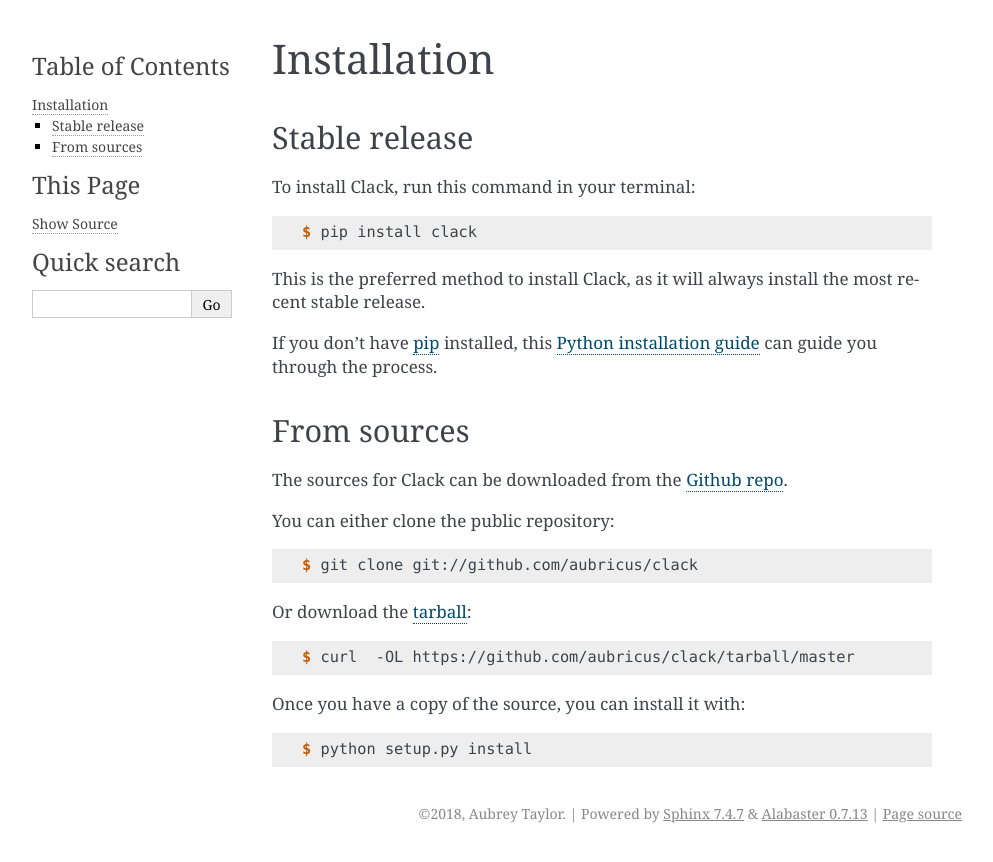
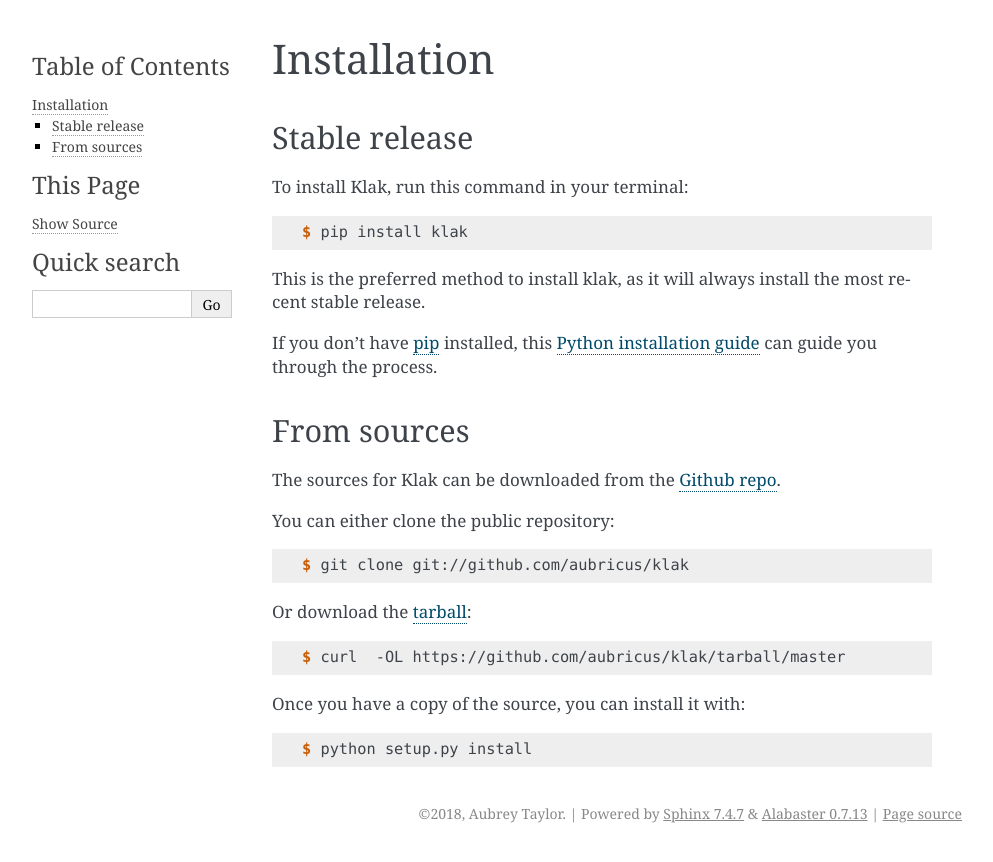
Before and after one commit to aubricus/klak, a Sphinx documentation site: the page built from docs/installation.rst, in a window 1280 px wide. Shown: the top 862 px of the page, without its empty margins (148-1141 px from the left). Built offline with Sphinx 7.4.7, drawn with Linux system fonts in a browser that asks for light colours; pages that are not in the unit, such as notebooks, are missing from menus.

Commit message:
refactor(project): Rename package to klak

```diff
--- a/docs/conf.py
+++ b/docs/conf.py
@@ -1,7 +1,7 @@
 #!/usr/bin/env python
 # -*- coding: utf-8 -*-
 #
-# clack documentation build configuration file, created by
+# Klak documentation build configuration file, created by
 # sphinx-quickstart on Fri Jun  9 13:47:02 2017.
 #
 # This file is execfile()d with the current directory set to its
@@ -22,7 +22,7 @@ import os
 import sys
 sys.path.insert(0, os.path.abspath('..'))
 
-import clack
+import klak
 
 # -- General configuration ---------------------------------------------
 
@@ -47,7 +47,7 @@ source_suffix = '.rst'
 master_doc = 'index'
 
 # General information about the project.
-project = u'Clack'
+project = u'klak'
 copyright = u"2018, Aubrey Taylor"
 author = u"Aubrey Taylor"
 
@@ -56,9 +56,9 @@ author = u"Aubrey Taylor"
 # the built documents.
 #
 # The short X.Y version.
-version = clack.__version__
+version = klak.__version__
 # The full version, including alpha/beta/rc tags.
-release = clack.__version__
+release = klak.__version__
 
 # The language for content autogenerated by Sphinx. Refer to documentation
 # for a list of supported languages.
@@ -101,7 +101,7 @@ html_static_path = ['_static']
 # -- Options for HTMLHelp output ---------------------------------------
 
 # Output file base name for HTML help builder.
-htmlhelp_basename = 'clackdoc'
+htmlhelp_basename = 'klakdoc'
 
 
 # -- Options for LaTeX output ------------------------------------------
@@ -128,8 +128,8 @@ latex_elements = {
 # (source start file, target name, title, author, documentclass
 # [howto, manual, or own class]).
 latex_documents = [
-    (master_doc, 'clack.tex',
-     u'Clack Documentation',
+    (master_doc, 'klak.tex',
+     u'Klak Documentation',
      u'Aubrey Taylor', 'manual'),
 ]
 
@@ -139,8 +139,8 @@ latex_documents = [
 # One entry per manual page. List of tuples
 # (source start file, name, description, authors, manual section).
 man_pages = [
-    (master_doc, 'clack',
-     u'Clack Documentation',
+    (master_doc, 'klak',
+     u'Klak Documentation',
      [author], 1)
 ]
 
@@ -151,10 +151,10 @@ man_pages = [
 # (source start file, target name, title, author,
 #  dir menu entry, description, category)
 texinfo_documents = [
-    (master_doc, 'clack',
-     u'Clack Documentation',
+    (master_doc, 'klak',
+     u'klak Documentation',
      author,
-     'clack',
+     'klak',
      'One line description of project.',
      'Miscellaneous'),
 ]
--- a/docs/index.rst
+++ b/docs/index.rst
@@ -1,4 +1,4 @@
-Welcome to Clack's documentation!
+Welcome to Klak's documentation!
 ======================================
 
 .. toctree::
--- a/docs/installation.rst
+++ b/docs/installation.rst
@@ -8,13 +8,13 @@ Installation
 Stable release
 --------------
 
-To install Clack, run this command in your terminal:
+To install Klak, run this command in your terminal:
 
 .. code-block:: console
 
-    $ pip install clack
+    $ pip install klak
 
-This is the preferred method to install Clack, as it will always install the most recent stable release.
+This is the preferred method to install klak, as it will always install the most recent stable release.
 
 If you don't have `pip`_ installed, this `Python installation guide`_ can guide
 you through the process.
@@ -26,19 +26,19 @@ you through the process.
 From sources
 ------------
 
-The sources for Clack can be downloaded from the `Github repo`_.
+The sources for Klak can be downloaded from the `Github repo`_.
 
 You can either clone the public repository:
 
 .. code-block:: console
 
-    $ git clone git://github.com/aubricus/clack
+    $ git clone git://github.com/aubricus/klak
 
 Or download the `tarball`_:
 
 .. code-block:: console
 
-    $ curl  -OL https://github.com/aubricus/clack/tarball/master
+    $ curl  -OL https://github.com/aubricus/klak/tarball/master
 
 Once you have a copy of the source, you can install it with:
 
@@ -47,5 +47,5 @@ Once you have a copy of the source, you can install it with:
     $ python setup.py install
 
 
-.. _Github repo: https://github.com/aubricus/clack
-.. _tarball: https://github.com/aubricus/clack/tarball/master
+.. _Github repo: https://github.com/aubricus/klak
+.. _tarball: https://github.com/aubricus/klak/tarball/master
--- a/docs/usage.rst
+++ b/docs/usage.rst
@@ -2,6 +2,6 @@
 Usage
 =====
 
-To use Clack in a project::
+To use Klak in a project::
 
-    import clack
+    import klak
--- a/clack/__init__.py
+++ b/klak/__init__.py
@@ -1,6 +1,6 @@
 # -*- coding: utf-8 -*-
 
-"""Top-level package for Clack."""
+"""Top-level package for klak."""
 
 __author__ = """Aubrey Taylor"""
 __email__ = 'aubricus@gmail.com'
--- a/setup.cfg
+++ b/setup.cfg
@@ -7,7 +7,7 @@ tag = True
 search = version='{current_version}'
 replace = version='{new_version}'
 
-[bumpversion:file:clack/__init__.py]
+[bumpversion:file:klak/__init__.py]
 search = __version__ = '{current_version}'
 replace = __version__ = '{new_version}'
 
```
Also changed, not shown: README.rst (+11 -11 lines), setup.py (+6 -6 lines), .github/ISSUE_TEMPLATE.md, .travis.yml, 13 other files.
